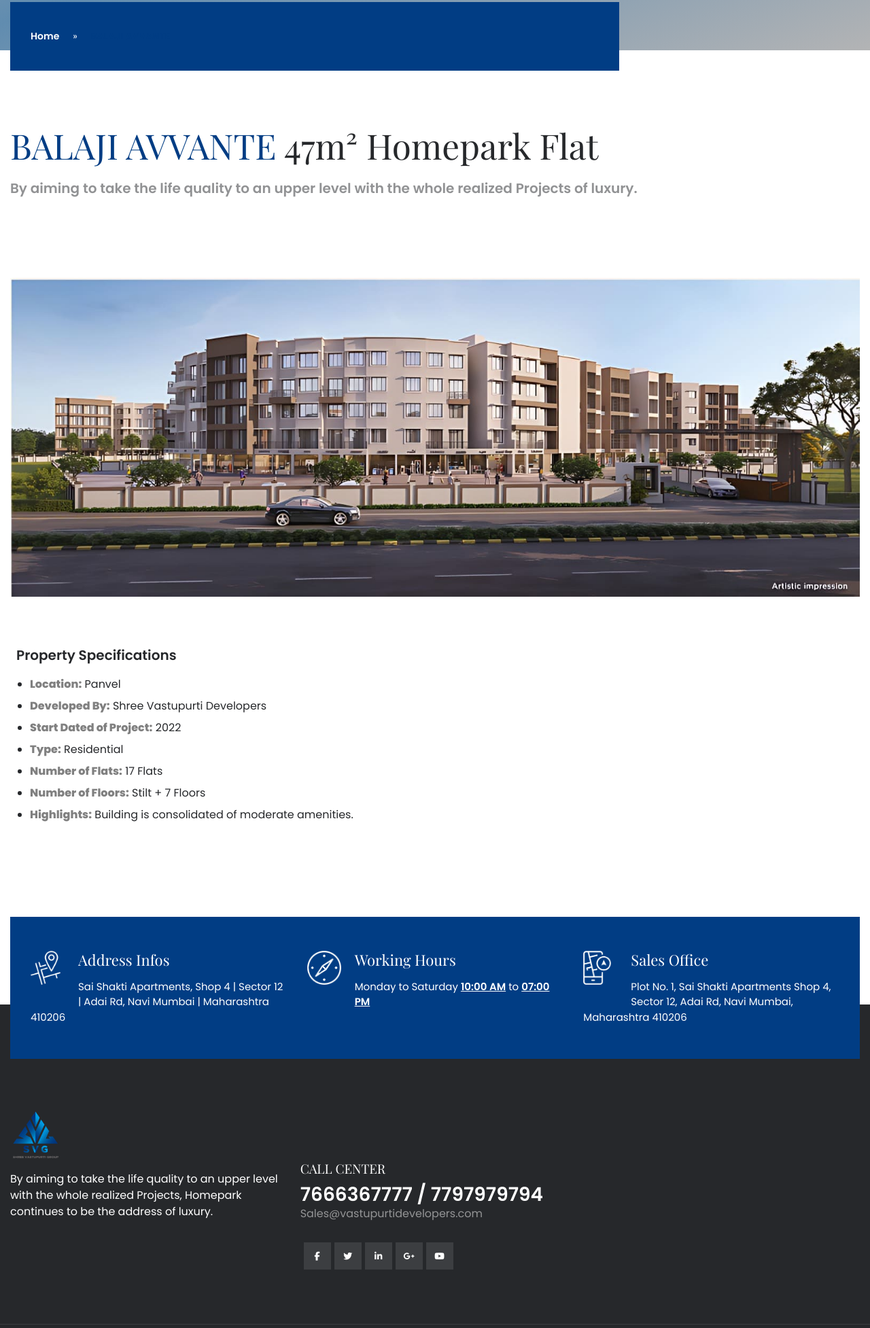
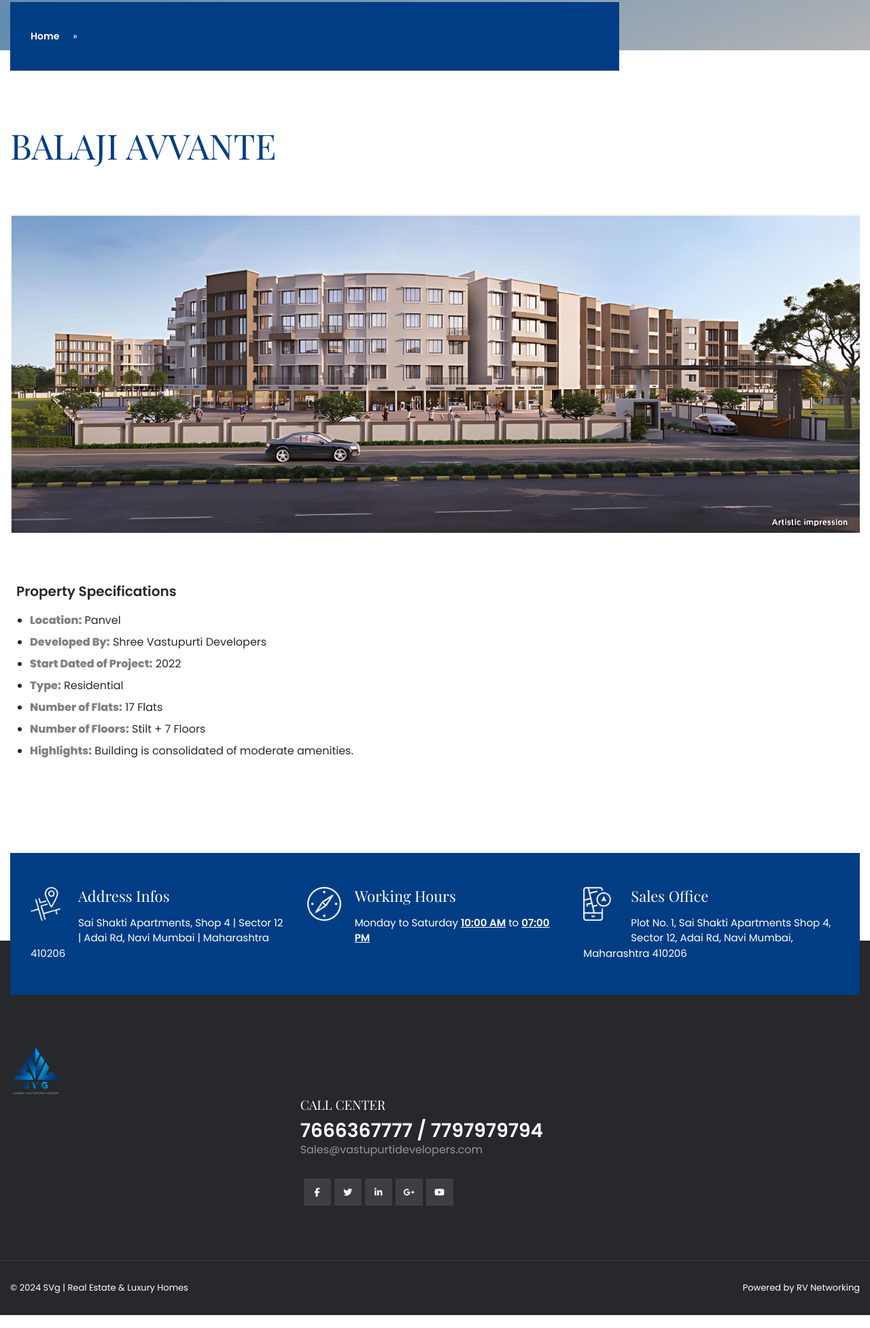
Before and after one commit to AndreW13-sp/SVG, a plain HTML site: page BalajiAvante.html in a window 1280 px wide. Shown: the part 426-2380 px from the top of the page at 68% size. Drawn offline with nearby package versions, Linux system fonts and the light colour scheme.

Commit message:
para removed

```diff
--- a/BalajiAvante.html
+++ b/BalajiAvante.html
@@ -62,10 +62,10 @@
         <!-- end menu -->
         <div class="side-content">
             <figure><img src="./assets/imgs/logo-light.png" alt="Image" /></figure>
-            <p>
+            <!-- <p>
                 By aiming to take the life quality to an upper level with the whole
                 realized Projects, Homepark continues to be the address of luxury.
-            </p>
+            </p> -->
             <ul class="gallery">
                 <li>
                     <a href="./assets/imgs/gallery-thumb01.jpg" data-fancybox><img
@@ -160,8 +160,8 @@
         <div class="container">
             <div class="row">
                 <div class="col-12">
-                    <h2><span>BALAJI AVVANTE</span> 47m² Homepark Flat</h2>
-                    <h5>By aiming to take the life quality to an upper level with the whole realized Projects of luxury.
+                    <h2><span>BALAJI AVVANTE</span> </h2>
+                    <!-- <h5>By aiming to take the life quality to an upper level with the whole realized Projects of luxury. -->
                     </h5>
                     <!-- <div class="property-infos">
                         <span class="odometer" brabus data-count="25700" data-status="yes" data-text="$">0</span>
@@ -264,11 +264,11 @@
             <div class="row">
                 <div class="col-lg-4 wow fadeInUp" data-wow-delay="0.05s">
                     <img src="./assets/imgs/logo-light.png" alt="Image" class="logo" />
-                    <p>
+                    <!-- <p>
                         By aiming to take the life quality to an upper level with the
                         whole realized Projects, Homepark continues to be the address of
                         luxury.
-                    </p>
+                    </p> -->
                 </div>
                 <div class="col-lg-8 wow fadeInUp" data-wow-delay="0.20s">
                     <div class="contact-box">
```
Also changed, not shown: Harigram.html (+5 -5 lines), HillViewComplex.html (+5 -5 lines), ShreeVastuSymphony.html (+5 -5 lines), TejasVastupurti.html (+5 -5 lines), contact.html (+4 -4 lines), index.html (+4 -4 lines), project-details.html (+5 -5 lines), projects.html (+4 -4 lines), 1 other file.
